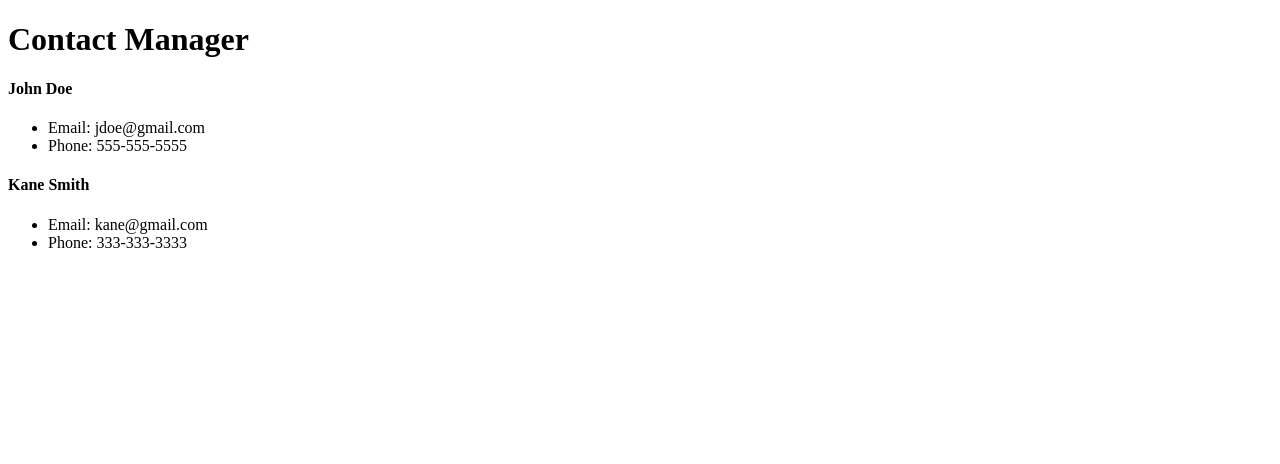
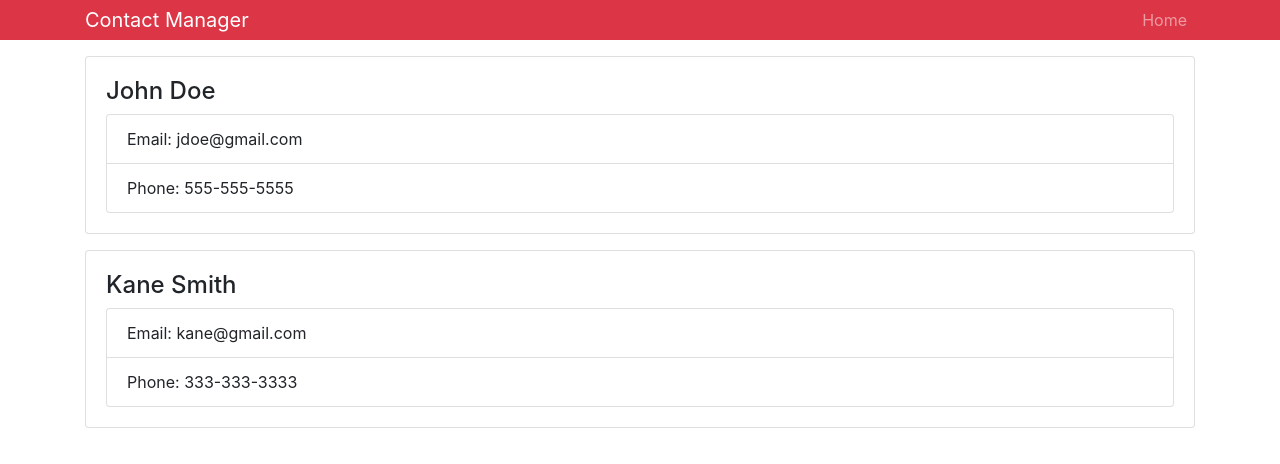
Before and after one commit to RakeshKumarA/ContactManager, a React (Create React App) app: page / in a window 1280 px wide. Shown: the top 464 px of the page. Built offline with nearby package versions, Linux system fonts and the light colour scheme.

Commit message:
New commit

```diff
--- a/src/App.js
+++ b/src/App.js
@@ -1,14 +1,21 @@
 import React from 'react';
 import Contact from './components/Contact';
 import Header from './components/Header';
+import 'bootstrap/dist/css/bootstrap.min.css';
 import './App.css';
 
 function App() {
   return (
     <div className="App">
       <Header branding="Contact Manager" />
-      <Contact name="John Doe" email="jdoe@gmail.com" phone="555-555-5555" />
-      <Contact name="Kane Smith" email="kane@gmail.com" phone="333-333-3333" />
+      <div className="container">
+        <Contact name="John Doe" email="jdoe@gmail.com" phone="555-555-5555" />
+        <Contact
+          name="Kane Smith"
+          email="kane@gmail.com"
+          phone="333-333-3333"
+        />
+      </div>
     </div>
   );
 }
--- a/src/components/Contact.js
+++ b/src/components/Contact.js
@@ -5,11 +5,11 @@
   render() {
     const { name, email, phone } = this.props;
     return (
-      <div>
+      <div className="card card-body mb-3">
         <h4>{name}</h4>
-        <ul>
-          <li>Email: {email}</li>
-          <li>Phone: {phone}</li>
+        <ul className="list-group">
+          <li className="list-group-item">Email: {email}</li>
+          <li className="list-group-item">Phone: {phone}</li>
         </ul>
       </div>
     );
--- a/src/components/Header.js
+++ b/src/components/Header.js
@@ -4,9 +4,22 @@
 const Header = props => {
   const { branding } = props;
   return (
-    <div>
-      <h1>{branding}</h1>
-    </div>
+    <nav className="navbar navbar-expand-sm navbar-dark bg-danger mb-3 py-0">
+      <div className="container">
+        <a href="/" className="navbar-brand">
+          {branding}
+        </a>
+        <div>
+          <ul className="navbar-nav mr-auto">
+            <li className="nav-item">
+              <a href="/" className="nav-link">
+                Home
+              </a>
+            </li>
+          </ul>
+        </div>
+      </div>
+    </nav>
   );
 };
 
```
